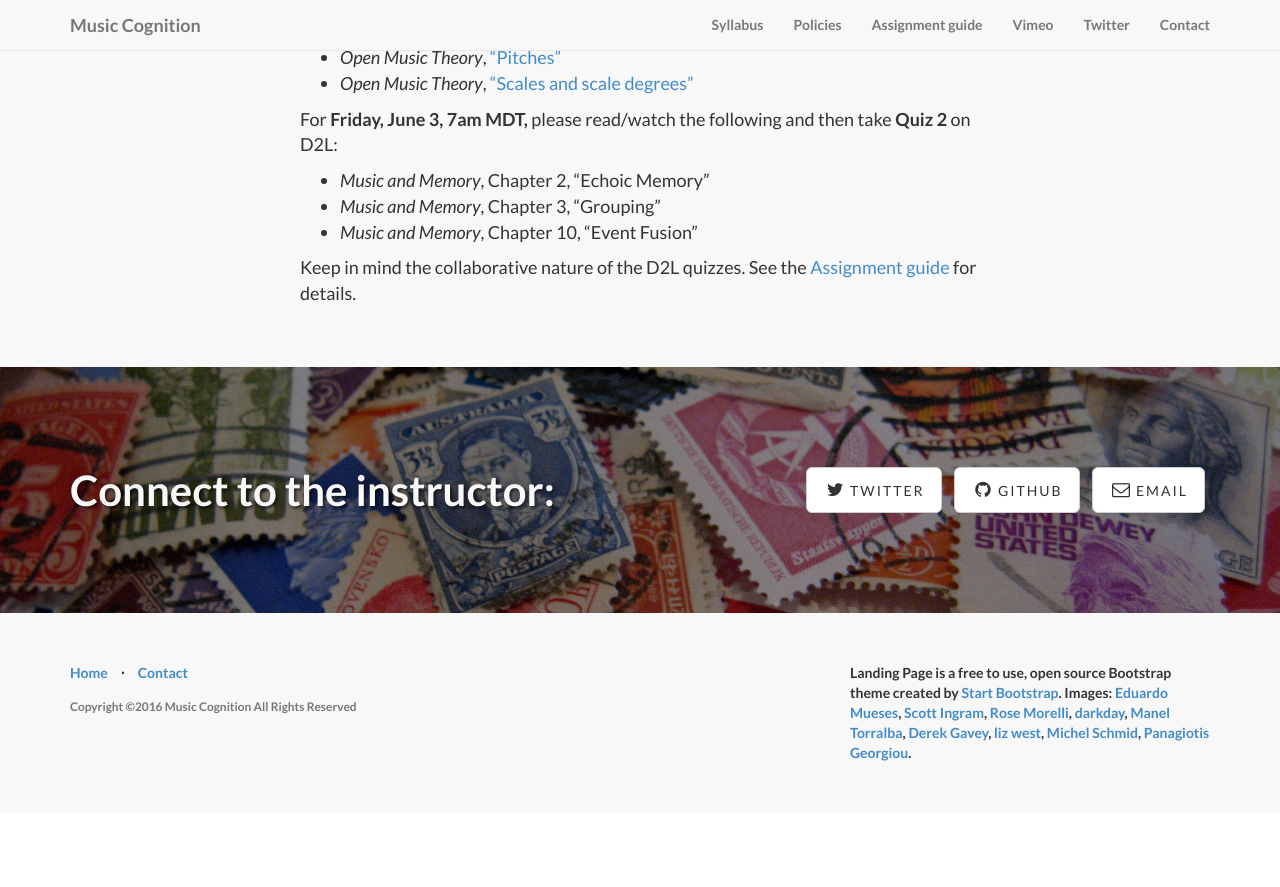
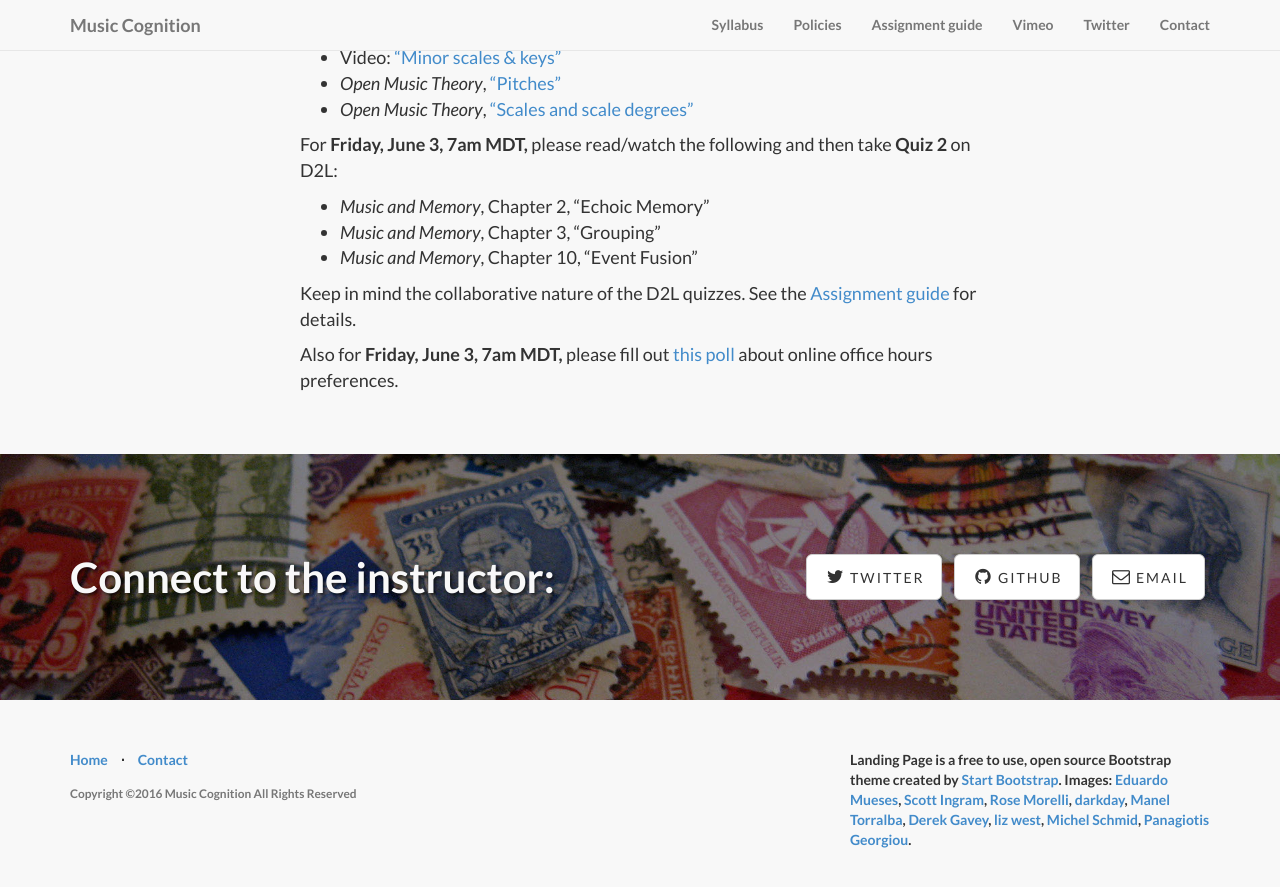
Before and after one commit to kshaffer/cognition, a Jekyll site: the page built from week1.md, in a window 1280 px wide and 900 px high, scrolled down 2148 px. Shown: the top 887 px of the window. Built offline with Jekyll 4.4.1, drawn with Linux system fonts in a browser that asks for light colours; nearby versions of some CDN libraries; library files that are not in the unit come from our copies; before the commit the page ends 2961 px from its top, so only the background shows below that; some of the changed text lies outside the part shown.

Commit message:
video office hours schedule Week 1

```diff
--- a/week1.md
+++ b/week1.md
@@ -12,6 +12,7 @@
 **Wednesday, June 1 (due 7am MDT):** reading and quiz 1
 **Thursday, June 2, 10am MDT:** Video office hours
 **Friday, June 3 (due 7am MDT):** reading and quiz 2
+**Friday, June 3 (due 7am MDT):** Complete office hours poll
 
 ## Unit introduction
 
@@ -61,3 +62,5 @@
 - *Music and Memory*, Chapter 10, "Event Fusion"
 
 Keep in mind the collaborative nature of the D2L quizzes. See the [Assignment guide](/assessments/) for details.
+
+Also for **Friday, June 3, 7am MDT,** please fill out [this poll](https://docs.google.com/forms/d/1pgczkgZn-vb0eEIlOGIRKS8PFADFqh4HFe5w486B12o/viewform?usp=send_form) about online office hours preferences.
```
